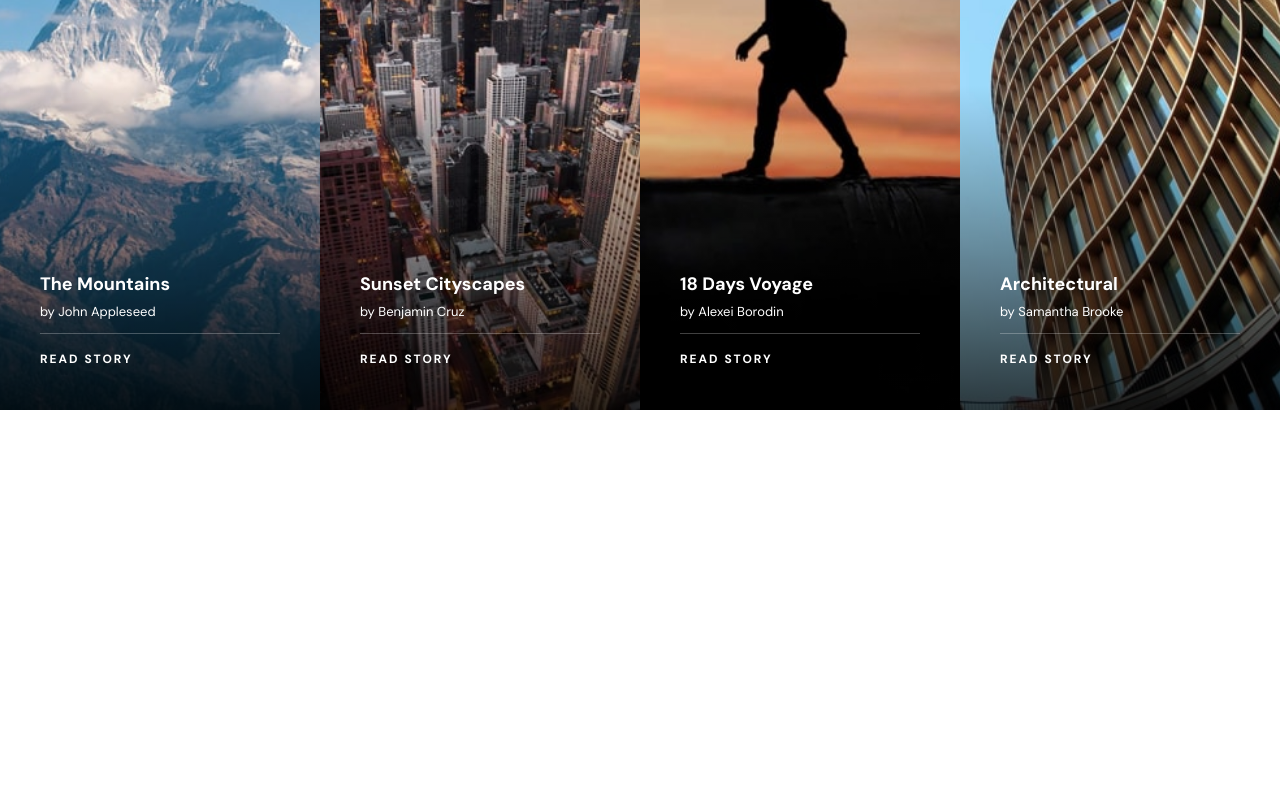
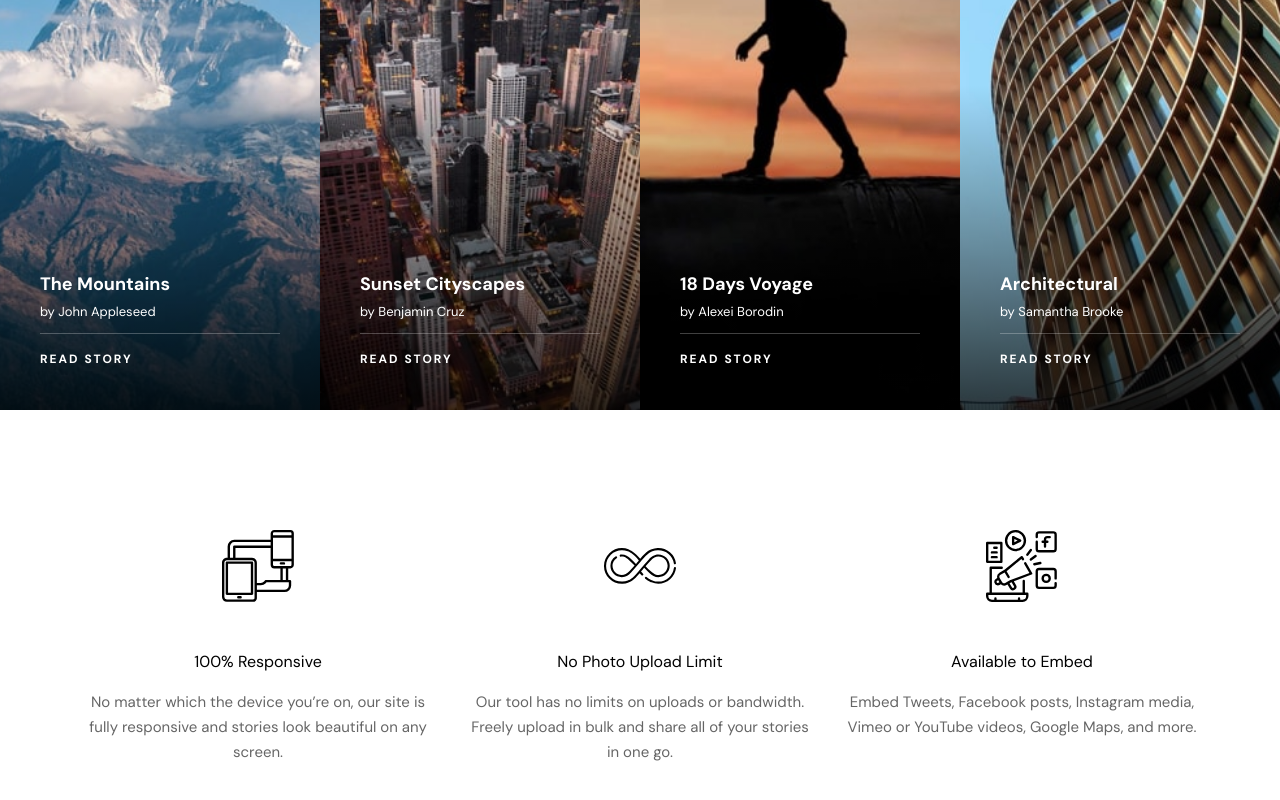
Before and after one commit to Pilvorm/photosnap, a Next.js app: page / in a window 1280 px wide. Shown: the part 2262-3062 px from the top of the page. Before the commit the page ends 2752 px from the top, so only its background shows below. Built offline with nearby package versions, Linux system fonts and the light colour scheme.

Commit message:
renamed sections, added feature section

```diff
--- /dev/null
+++ b/app/components/description.js
@@ -0,0 +1,109 @@
+import Link from "next/link";
+import Image from "next/image";
+import Photographer from "@/public/assets/home/desktop/create-and-share.jpg";
+import Laptop from "@/public/assets/home/desktop/beautiful-stories.jpg";
+import Videographer from "@/public/assets/home/desktop/designed-for-everyone.jpg";
+
+const Description = ({}) => {
+  return (
+    <section className="">
+      {/* First */}
+      <div className="flex feature-wrapper-left h-[650px]">
+        <div className="py-18 lg:aspect-square bg-black flex flex-col justify-center text-white">
+          <div className="feature-content-wrapper relative px-18">
+            <div className="gradient-vertical absolute top-0 left-0"></div>
+            <h2 className="text-[40px] tracking-[4px] leading-[48px] uppercase font-bold">
+              Create and
+              <br />
+              Share Your
+              <br />
+              Photo Stories.
+            </h2>
+            <p className="mt-5 mb-12 opacity-60 text-[15px] leading-[25px]">
+              Photosnap is a platform for photographers and visual storytellers.
+              We make it easy to share photos, tell stories and connect with
+              others.
+            </p>
+            <Link href={""} className="tracking-[2px] text-xs uppercase font-bold">
+              Get an Invite
+            </Link>
+          </div>
+        </div>
+        <div className="w-full h-full relative">
+          <Image
+            src={Photographer}
+            fill
+            quality={100}
+            className="object-cover"
+            alt="Photographer on a dock"
+          />
+        </div>
+      </div>
+
+      {/* SECOND */}
+      <div className="flex feature-wrapper-right h-[650px]">
+        <div className="w-full h-full relative">
+          <Image
+            src={Laptop}
+            fill
+            quality={100}
+            className="object-cover"
+            alt="Designing application on a laptop"
+          />
+        </div>
+        <div className="py-18 lg:aspect-square flex flex-col justify-center">
+          <div className="feature-content-wrapper relative px-18">
+            <h2 className="text-[40px] tracking-[4px] leading-[48px] uppercase font-bold">
+              Beautiful
+              <br />
+              Stories
+              <br />
+              Everytime
+            </h2>
+            <p className="mt-5 mb-12 opacity-60 text-[15px] leading-[25px]">
+              We provide design templates to ensure your stories look terrific.
+              Easily add photos, text, embed maps and media from other networks.
+              Then share your story with everyone.
+            </p>
+            <Link href={""} className="tracking-[2px] text-xs uppercase font-bold">
+              View the Stories
+            </Link>
+          </div>
+        </div>
+      </div>
+
+      {/* THIRD */}
+      <div className="flex feature-wrapper-left h-[650px]">
+        <div className="py-18 lg:aspect-square flex flex-col justify-center">
+          <div className="feature-content-wrapper relative px-18">
+            <h2 className="text-[40px] tracking-[4px] leading-[48px] uppercase font-bold">
+              Designed
+              <br />
+              For Everyone
+              <br />
+            </h2>
+            <p className="mt-5 mb-12 opacity-60 text-[15px] leading-[25px]">
+              Photosnap can help you create stories that resonate with your
+              audience. Our tool is designed for photographers of all levels,
+              brands, businesses you name it.
+            </p>
+            <Link href={""} className="tracking-[2px] text-xs uppercase font-bold">
+              View the Stories
+            </Link>
+          </div>
+        </div>
+        <div className="w-full h-full relative">
+          <Image
+            src={Videographer}
+            fill
+            quality={100}
+            className="object-cover"
+            alt="Designing application on a laptop"
+          />
+        </div>
+      </div>
+    </section>
+  );
+};
+
+export default Description;
--- a/app/components/features.js
+++ b/app/components/features.js
@@ -1,106 +1,51 @@
 import Link from "next/link";
 import Image from "next/image";
-import Photographer from "@/public/assets/home/desktop/create-and-share.jpg";
-import Laptop from "@/public/assets/home/desktop/beautiful-stories.jpg";
-import Videographer from "@/public/assets/home/desktop/designed-for-everyone.jpg";
+import Responsive from "@/public/assets/features/desktop/responsive.svg";
+import Limit from "@/public/assets/features/desktop/no-limit.svg";
+import Embed from "@/public/assets/features/desktop/embed.svg";
+
+const featureList = [
+  {
+    feature: "100% Responsive",
+    description:
+      "No matter which the device you’re on, our site is fully responsive and stories look beautiful on any screen.",
+    image: Responsive,
+  },
+  {
+    feature: "No Photo Upload Limit",
+    description:
+      "Our tool has no limits on uploads or bandwidth. Freely upload in bulk and share all of your stories in one go.",
+    image: Limit,
+  },
+  {
+    feature: "Available to Embed",
+    description:
+      "Embed Tweets, Facebook posts, Instagram media, Vimeo or YouTube videos, Google Maps, and more.",
+    image: Embed,
+  }
+];
 
 const Features = ({}) => {
   return (
-    <section className="">
-      {/* First */}
-      <div className="flex feature-wrapper-left h-[650px]">
-        <div className="py-18 lg:aspect-square bg-black flex flex-col justify-center text-white">
-          <div className="feature-content-wrapper relative px-18">
-            <div className="gradient-vertical absolute top-0 left-0"></div>
-            <h2 className="text-[40px] tracking-[4px] leading-[48px] uppercase font-bold">
-              Create and
-              <br />
-              Share Your
-              <br />
-              Photo Stories.
-            </h2>
-            <p className="mt-5 mb-12 opacity-60 text-[15px] leading-[25px]">
-              Photosnap is a platform for photographers and visual storytellers.
-              We make it easy to share photos, tell stories and connect with
-              others.
-            </p>
-            <Link href={""} className="tracking-[2px] text-xs uppercase font-bold">
-              Get an Invite
-            </Link>
-          </div>
-        </div>
-        <div className="w-full h-full relative">
-          <Image
-            src={Photographer}
-            fill
-            quality={100}
-            className="object-cover"
-            alt="Photographer on a dock"
-          />
-        </div>
-      </div>
+    <section className="py-30">
+      <div className="grid grid-cols-3 gap-8 w-fit mx-auto">
+        {featureList.map((feature, idx) => {
+          const featureImage = feature.image;
 
-      {/* SECOND */}
-      <div className="flex feature-wrapper-right h-[650px]">
-        <div className="w-full h-full relative">
-          <Image
-            src={Laptop}
-            fill
-            quality={100}
-            className="object-cover"
-            alt="Designing application on a laptop"
-          />
-        </div>
-        <div className="py-18 lg:aspect-square flex flex-col justify-center">
-          <div className="feature-content-wrapper relative px-18">
-            <h2 className="text-[40px] tracking-[4px] leading-[48px] uppercase font-bold">
-              Beautiful
-              <br />
-              Stories
-              <br />
-              Everytime
-            </h2>
-            <p className="mt-5 mb-12 opacity-60 text-[15px] leading-[25px]">
-              We provide design templates to ensure your stories look terrific.
-              Easily add photos, text, embed maps and media from other networks.
-              Then share your story with everyone.
-            </p>
-            <Link href={""} className="tracking-[2px] text-xs uppercase font-bold">
-              View the Stories
-            </Link>
-          </div>
-        </div>
-      </div>
+          return (
+            <div className="">
 
-      {/* THIRD */}
-      <div className="flex feature-wrapper-left h-[650px]">
-        <div className="py-18 lg:aspect-square flex flex-col justify-center">
-          <div className="feature-content-wrapper relative px-18">
-            <h2 className="text-[40px] tracking-[4px] leading-[48px] uppercase font-bold">
-              Designed
-              <br />
-              For Everyone
-              <br />
-            </h2>
-            <p className="mt-5 mb-12 opacity-60 text-[15px] leading-[25px]">
-              Photosnap can help you create stories that resonate with your
-              audience. Our tool is designed for photographers of all levels,
-              brands, businesses you name it.
-            </p>
-            <Link href={""} className="tracking-[2px] text-xs uppercase font-bold">
-              View the Stories
-            </Link>
-          </div>
-        </div>
-        <div className="w-full h-full relative">
-          <Image
-            src={Videographer}
-            fill
-            quality={100}
-            className="object-cover"
-            alt="Designing application on a laptop"
-          />
-        </div>
+              <div className="w-18 h-18 flex items-center mx-auto">
+                <Image src={featureImage} />
+              </div>
+
+              <div className="mt-12 text-center">
+                <h2 className="">{feature.feature}</h2>
+                <p className="mt-4 max-w-[350px] opacity-60 text-[15px] leading-[25px]">{feature.description}</p>
+              </div>
+            </div>
+          );
+        })}
       </div>
     </section>
   );
--- a/app/components/stories.js
+++ b/app/components/stories.js
@@ -25,7 +25,7 @@ const storiesList = [
 
 const Stories = ({}) => {
   return (
-    <section className="mb-20 w-full grid md:grid-cols-2 lg:grid-cols-4">
+    <section className="w-full grid md:grid-cols-2 lg:grid-cols-4">
       {/* First */}
       {storiesList.map((story, idx) => (
         <div
--- a/app/page.js
+++ b/app/page.js
@@ -1,11 +1,14 @@
+import Description from "./components/description";
+import Stories from "./components/stories";
 import Features from "./components/features";
-import Stories from "./components/stories";
+
 
 export default function Home() {
   return (
     <>
+      <Description />
+      <Stories />
       <Features />
-      <Stories />
     </>
   );
 }
```
